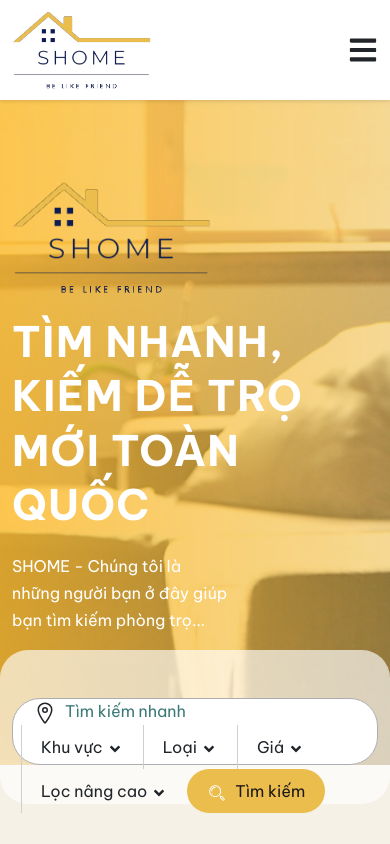
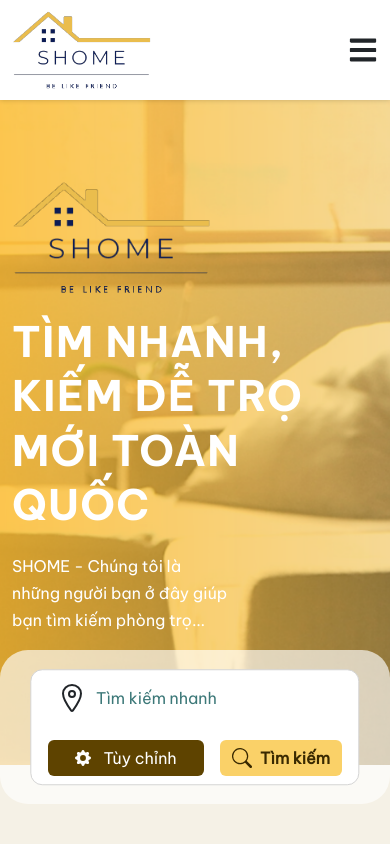
Before and after one commit to hoanghiep2001-coder/shome, a React (Create React App) app: page / in a window 390 px wide. Shown: the top 844 px of the page. Built offline with nearby package versions, Linux system fonts and the light colour scheme.

Commit message:
update filter res mobile

```diff
--- a/src/Content/css/main.css
+++ b/src/Content/css/main.css
@@ -99,22 +99,22 @@
   right: 0;
   left: 0;
   z-index: 1000;
-  animation-name: sticky; /* Tên animation bạn đã định nghĩa */
-  animation-duration: 0.5s; /* Thời gian hoàn thành animation (ví dụ: 2 giây) */
-  animation-timing-function: ease; /* Hàm đồng bộ hoặc không đồng bộ (ví dụ: ease, linear, ease-in-out) */
-  animation-delay: 0s; /* Thời gian trì hoãn trước khi bắt đầu animation (ví dụ: 0 giây) */
-  animation-iteration-count: 1; /* Số lần lặp animation (ví dụ: infinite hoặc số lần) */
-  animation-direction: normal; /* Hướng lặp lại của animation (normal, reverse, alternate) */
+  animation-name: sticky;
+  animation-duration: 0.5s;
+  animation-timing-function: ease;
+  animation-delay: 0s;
+  animation-iteration-count: 1;
+  animation-direction: normal;
   animation-fill-mode: forwards;
   box-shadow: 0 0 5px 0px rgba(0, 0, 0, 0.2);
 }
 .header.is-sticky {
-  animation-name: noSticky; /* Tên animation bạn đã định nghĩa */
-  animation-duration: 0.5s; /* Thời gian hoàn thành animation (ví dụ: 2 giây) */
-  animation-timing-function: ease; /* Hàm đồng bộ hoặc không đồng bộ (ví dụ: ease, linear, ease-in-out) */
-  animation-delay: 0s; /* Thời gian trì hoãn trước khi bắt đầu animation (ví dụ: 0 giây) */
+  animation-name: noSticky;
+  animation-duration: 0.5s;
+  animation-timing-function: ease;
+  animation-delay: 0s;
   animation-iteration-count: 1;
-  animation-direction: normal; /* Hướng lặp lại của animation (normal, reverse, alternate) */
+  animation-direction: normal;
   animation-fill-mode: forwards;
 }
 .header.is-sticky .header__container {
@@ -213,7 +213,7 @@
   border-radius: 28px;
 }
 .body .body__filter.is-scrollDown {
-  position: sticky;
+  position: fixed;
   top: 88px;
   height: auto;
   z-index: 1000;
@@ -629,6 +629,15 @@
   z-index: unset;
 }
 
+/* PC */
+/* PC low resolution */
+/* Tablet */
+/* Phone */
+@media (max-width: 576px) {
+  .mobile-filter.body__filter {
+    top: 650px;
+  }
+}
 .footer {
   background-color: #f6e9d5;
   color: #0c163b;
--- /dev/null
+++ b/src/Content/js/body/Component/Filter/Responsive/FilterMobile.jsx
@@ -0,0 +1,58 @@
+import { BsFillGearFill, BsSearch } from "react-icons/bs";
+import Accordion from 'react-bootstrap/Accordion';
+import Dropdown from 'react-bootstrap/Dropdown';
+import classnames from "classnames/bind";
+import styles from "./filterMobile.module.scss";
+import { IoLocationOutline } from "react-icons/io5";
+import Button from 'react-bootstrap/Button';
+import APIs from "../../../../../data/API";
+const cb = classnames.bind(styles);
+
+function FilterMobile() {
+    return (
+        <form
+            action=""
+            method="POST"
+            className={cb("body__filter-form", "form")}
+        >
+            <div className={cb("search", "d-flex", "align-items-center")}>
+                <IoLocationOutline className={cb("search-icon")} />
+                <input
+                    className={cb("search-input")}
+                    type="text"
+                    placeholder="Tìm kiếm nhanh"
+                />
+            </div>
+            <div className={cb("mobile-actions")}>
+                <Dropdown className={cb("dropdown")}>
+                    <Dropdown.Toggle variant="success" id="dropdown-basic" className={cb("dropdown-toggle")}>
+                        <BsFillGearFill />
+                        Tùy chỉnh
+                    </Dropdown.Toggle>
+
+                    <Dropdown.Menu>
+                        {APIs.bodyAPIs.filter.map((item, index) => {
+                            return (
+                                <Accordion key={item.id} defaultActiveKey={toString(index)}>
+                                    <Accordion.Item eventKey={toString(index)}>
+                                        <Accordion.Header>{item.title}</Accordion.Header>
+                                        <Accordion.Body>
+                                            hehe
+                                            {/* {item.dropDown[index].content} */}
+                                        </Accordion.Body>
+                                    </Accordion.Item>
+                                </Accordion>
+                            );
+                        })}
+                    </Dropdown.Menu>
+                </Dropdown>
+                <Button className={cb("d-flex", "align-items-center", "search-btn")}>
+                    <BsSearch fontSize={20} />
+                    <p className="ms-2">Tìm kiếm</p>
+                </Button>
+            </div>
+        </form>
+    );
+}
+
+export default FilterMobile;
--- /dev/null
+++ b/src/Content/js/body/Component/Filter/Responsive/filterMobile.module.scss
@@ -0,0 +1,91 @@
+.form {
+    padding: 28px 36px !important;
+    border: none !important;
+    height: 100% !important;
+    margin-top: 0
+     !important;
+    display: flex;
+    max-height: none !important;
+    flex-direction: column;
+    justify-content: space-between;
+    background-color: unset !important;
+    position: relative;
+    &::after {
+        position: absolute;
+        content: "";
+        width: 90%;
+        height: 75%;
+        background-color: #fff;
+        top: 50%;
+        left: 50%;
+        transform: translate(-50%, -50%);
+        border-radius: 12px;
+        border: 1px solid rgb(212, 212, 212);
+    }
+}
+
+.search {
+    padding: 0;
+    z-index: 2;
+    // border: 1px solid rgb(87, 87, 87);
+    border-radius: 12px;
+    padding: 4px 8px;
+}
+
+.search-input {
+    border: none;
+    outline: none;
+    color: #3c7878;
+    width: 80%;
+    padding: 0 8px;
+    border-radius: 12px;
+    &::placeholder {
+      color: #3c7878;
+    }
+}
+.search-icon {
+    font-size: 32px;
+}
+
+.mobile-actions {
+    z-index: 2;
+    display: flex;
+    justify-content: space-between;
+    align-items: center;
+    gap: 16px;
+}
+
+.dropdown {
+    color: #392900;
+    flex: 1;
+}
+
+.dropdown-toggle {
+    background-color: #5e4300;
+    border: none;
+    outline: none;
+    padding: 6px 14px;
+    width: 100%;
+    display: flex;
+    align-items: center;
+    justify-content: center;
+    font-weight: 500;
+    gap: 12px;
+    &::after {
+        content: none;
+    }
+    &:hover {
+        background-color: #392900 !important;
+        border-color: unset !important;
+        outline: none !important;
+    }
+}
+
+.search-btn {
+    background-color: #FAD168;
+    border: none;
+    outline: none;
+    padding: 6px 12px;
+    color: #392900;
+    font-weight: 600;
+}
--- a/src/Content/js/body/Component/Filter/filter.jsx
+++ b/src/Content/js/body/Component/Filter/filter.jsx
@@ -1,83 +1,95 @@
+
 import { IoLocationOutline } from "react-icons/io5";
 import { FaAngleDown } from "react-icons/fa";
 import searchIcon from "../../../../image/icon/search-icon.svg";
 import Button from "../../../../../components/Button";
 import DropdownComponent from "../../../../../components/Dropdown";
-import { React, useContext, useEffect } from "react";
+import { React, useContext, useLayoutEffect, useRef, useState } from "react";
 import APIs from "../../../../data/API";
 import classnames from "classnames/bind";
 import styles from "./filter.module.scss";
 import { Shome_Context } from "../../../../../provider/ShomeContext";
+import FilterMobile from "./Responsive/FilterMobile";
 const cb = classnames.bind(styles);
 
 function Filter(props) {
+  const [scrollDown, setScrollDown] = useState("");
+  const filterCompRef = useRef(null);
   const context = useContext(Shome_Context);
 
-  useEffect(() => {
-    const filterComp = document.querySelector("#filterComponent");
+  useLayoutEffect(() => {
     const handleStickyFilterComp = () => {
-      if (window.scrollY > 500) {
-        filterComp.classList.add("is-scrollDown");
+      if (context.webResponsiveStyle === "is-phone") {
+        if (window.scrollY > 580) {
+          setScrollDown("is-scrollDown");
         } else {
-        filterComp.classList.remove("is-scrollDown");
+          setScrollDown("");
+        }
+      } else {
+        if (window.scrollY > 400) {
+          setScrollDown("is-scrollDown");
+        } else {
+          setScrollDown("");
+        }
       }
     };
 
     window.addEventListener("scroll", handleStickyFilterComp);
-
     return () => {
       window.removeEventListener("scroll", handleStickyFilterComp);
     };
-  }, []);
+  }, [context.webResponsiveStyle]);
   return (
-    <div id="filterComponent" className={cb("container", "body__filter", "d-lg-flex", "justify-content-center", "no-scroll",
-        context.webResponsiveStyle === "is-phone" && "mobile-filter"
+
+    <div id="filterComponent" ref={filterCompRef} className={cb("container", "body__filter", "d-lg-flex", "justify-content-center", "no-scroll",
+      context.webResponsiveStyle === "is-phone" && "mobile-filter",
+      scrollDown
     )}>
+
+      {/* ---- mobile Filter */}
+      {context.webResponsiveStyle === "is-phone" && (
+        <FilterMobile />
+      )}
+
+
+      {/* ---- PC Filter */}
+      {context.webResponsiveStyle !== "is-phone" && (
         <form
           action=""
           method="POST"
-        className="body__filter-form d-lg-flex justify-content-center align-items-center"
+          className={cb("body__filter-form", "d-lg-flex", "justify-content-center", "align-items-center")}
         >
-        <div className="filter__search d-lg-flex align-items-center">
-          <IoLocationOutline className="filter__search-icon" />
+          <div className={cb("filter__search", "d-lg-flex", "align-items-center")}>
+            <IoLocationOutline className={cb("filter__search-icon")} />
             <input
-            className="filter__search-input"
+              className={cb("filter__search-input")}
               type="text"
               placeholder="Tìm kiếm nhanh"
             />
           </div>
-        <ul className="nav filter__nav d-lg-flex align-items-center">
+          <ul className={cb("nav", "filter__nav", "d-lg-flex", "align-items-center")}>
             {APIs.bodyAPIs.filter.map((item, index) => {
               return (
                 <DropdownComponent
                   title={item.title}
                   contents={item.dropDown}
                   key={item.id}
-                ulClass="filter__nav-list dropdown-menu"
-                buttonClass={
-                  index === 4
-                    ? "Search-button filter__nav-button btn dropdown-toggle button-hover d-lg-flex align-items-center"
-                    : "filter__nav-button btn dropdown-toggle"
-                }
-                searchICon={
-                  index === 4 ? (
-                    <img
-                      src={searchIcon}
-                      alt="search-For-Result"
+                  ulClass={cb("filter__nav-list", "dropdown-menu")}
+                  buttonClass={`${index === 4 && "Search-button button-hover d-lg-flex align-items-center"} filter__nav-button btn dropdown-toggle`}
+                  searchICon={index === 4 && (
+                    <img src={searchIcon} alt="search-For-Result"
                       style={{
                         marginRight: "8px",
                         width: "20px",
                       }}
                     />
-                  ) : (
-                    ""
                   )
                   }
                   arrownDownIcon={
-                  index !== 4 ? <FaAngleDown className="arrowDown-icon" /> : ""
+                    index !== 4 && <FaAngleDown className={cb("arrowDown-icon")} />
                   }
-                dropDownClass="filter__nav-dropdownMenu dropdown-menu"
-                chilrenDropdownClass="filter__nav-dropdownItem"
+                  dropDownClass={cb("filter__nav-dropdownMenu", "dropdown-menu")}
+                  chilrenDropdownClass={cb("filter__nav-dropdownItem")}
                 />
               );
             })}
@@ -98,6 +110,8 @@
             </Button>
           </ul>
         </form>
+      )}
+
     </div>
   );
 }
--- a/src/Content/js/body/Component/Filter/filter.module.scss
+++ b/src/Content/js/body/Component/Filter/filter.module.scss
@@ -1,23 +1,28 @@
-
-/* PC */
-@media (min-width: 1114px) {
-
-}
-
-/* PC low resolution */
-@media (min-width: 1024px) and (max-width: 1113px) {
-
-}
-
-/* Tablet */
-@media (min-width: 740px) and (max-width: 1023px) {
-
-}
 
 
-/* Phone */
-@media (max-width: 576px) {
-    .mobile-filter  {
-        top: 650px !important;
-    }
-}
+// /* PC */
+// @media (min-width: 1114px) {}
+
+// /* PC low resolution */
+// @media (min-width: 1024px) and (max-width: 1113px) {}
+
+// /* Tablet */
+// @media (min-width: 740px) and (max-width: 1023px) {}
+
+
+// /* Phone */
+// @media (max-width: 576px) {
+//     .mobile-filter {
+//         top: 650px !important;
+
+//         &.is-scrollDown {
+//             position: sticky;
+//             top: 88px !important;
+//             height: auto;
+//             z-index: 1000;
+//             left: 0;
+//             transform: unset;
+//             background-color: rgba(255, 255, 255, 0.85);
+//         }
+//     }
+// }
--- a/src/Content/js/footer/Component/footerAboutUs.jsx
+++ b/src/Content/js/footer/Component/footerAboutUs.jsx
@@ -1,10 +1,13 @@
+import { useContext } from "react";
 import APIs from "../../../data/API";
+import { Shome_Context } from "../../../../provider/ShomeContext";
 
 function FooterAboutUs() {
+  const context = useContext(Shome_Context);
   return (
     <div className="footer__aboutUs">
       <div className="row">
-        <div className="col col-lg-8">
+        <div className="col col-lg-8 col-8">
           {APIs.footerAPIs.aboutUs.map((item) => {
             return (
               <div key={item.id} className="footer__aboutUs-item">
@@ -14,8 +17,8 @@
             );
           })}
         </div>
-        <div className="col col-lg-1"></div>
-        <div className="col col-lg-3">
+        {context.webResponsiveStyle !== "is-phone" && (<div className="col col-lg-1"></div>)}
+        <div className="col col-lg-3 col-4">
           <h3 className="footer__aboutUs-title">LIÊN KẾT</h3>
           <ul className="list-group list-group-flush footer__aboutUs-list">
             {APIs.footerAPIs.link.map((item) => {
--- a/src/Content/sass/_body.scss
+++ b/src/Content/sass/_body.scss
@@ -41,7 +41,7 @@
     background-color: rgba(255, 255, 255, 0.65);
     border-radius: 28px;
     &.is-scrollDown {
-      position: sticky;
+      position: fixed;
       top: 88px;
       height: auto;
       z-index: 1000;
@@ -452,7 +452,6 @@
           }
         }
         .filter__search-wrapper {
-          // width: 100%;
           border: 1px solid $color-title-black;
           background-color: $color-white;
           border-radius: 8px;
@@ -512,8 +511,6 @@
       -webkit-box-orient: vertical;;
       overflow: hidden;
       text-overflow: ellipsis;
-      // width: 70%;
-      // overflow: ;s
     }
   }
 }
@@ -531,3 +528,33 @@
     z-index: unset;
   }
 }
+
+
+
+/* PC */
+@media (min-width: 1114px) {}
+
+/* PC low resolution */
+@media (min-width: 1024px) and (max-width: 1113px) {}
+
+/* Tablet */
+@media (min-width: 740px) and (max-width: 1023px) {}
+
+
+/* Phone */
+@media (max-width: 576px) {
+    .mobile-filter {
+      &.body__filter {
+          top: 650px;
+        }
+        // &.is-scrollDown {
+        //     position: sticky;
+        //     top: 88px;
+        //     height: auto;
+        //     z-index: 1000;
+        //     left: 0;
+        //     transform: unset;
+        //     background-color: rgba(255, 255, 255, 0.85);
+        // }
+    }
+}
```
Also changed, not shown: src/Content/sass/_header.scss (+11 -14 lines), 1 other file (tests, documents, lock files or other folders). Lines whose indentation alone changed are shown as unchanged.
